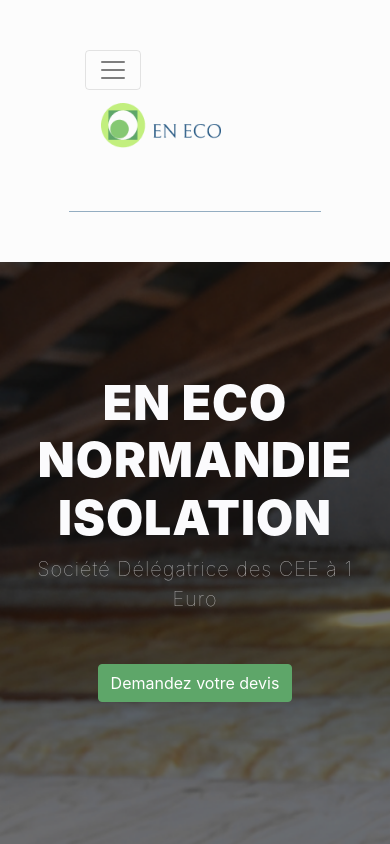
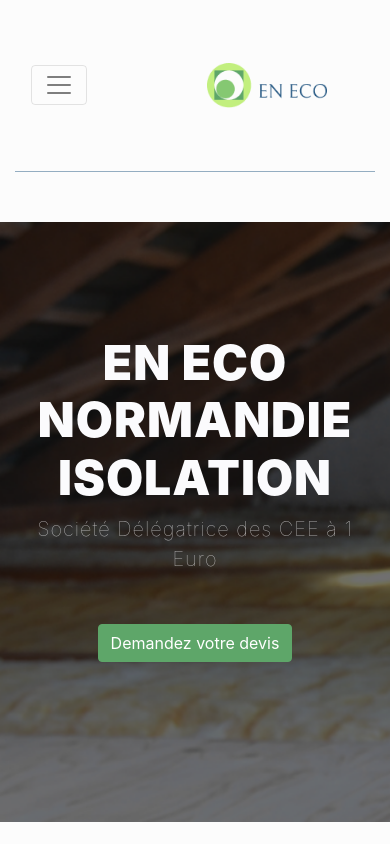
Before and after one commit to EmirKherchi/EN-ECO, a Vue app: page / in a window 390 px wide. Shown: the top 844 px of the page. Built offline with nearby package versions, Linux system fonts and the light colour scheme.

Commit message:
nav btn responsive

```diff
--- a/src/App.vue
+++ b/src/App.vue
@@ -73,6 +73,9 @@
     width: 70%;
     margin: auto;
     border-bottom: 1px solid #285b847c;
+     @media only screen and (max-width: 720px) {
+      width: 100%;
+    }
   }
 }
 </style>
--- a/src/views/Home.vue
+++ b/src/views/Home.vue
@@ -70,7 +70,7 @@
         transition: all 600ms ease;
       }
     }
-    @media only screen and (max-width: 600px) {
+    @media only screen and (max-width: 720px) {
       h1 {
         font-size: 3rem;
       }
```
